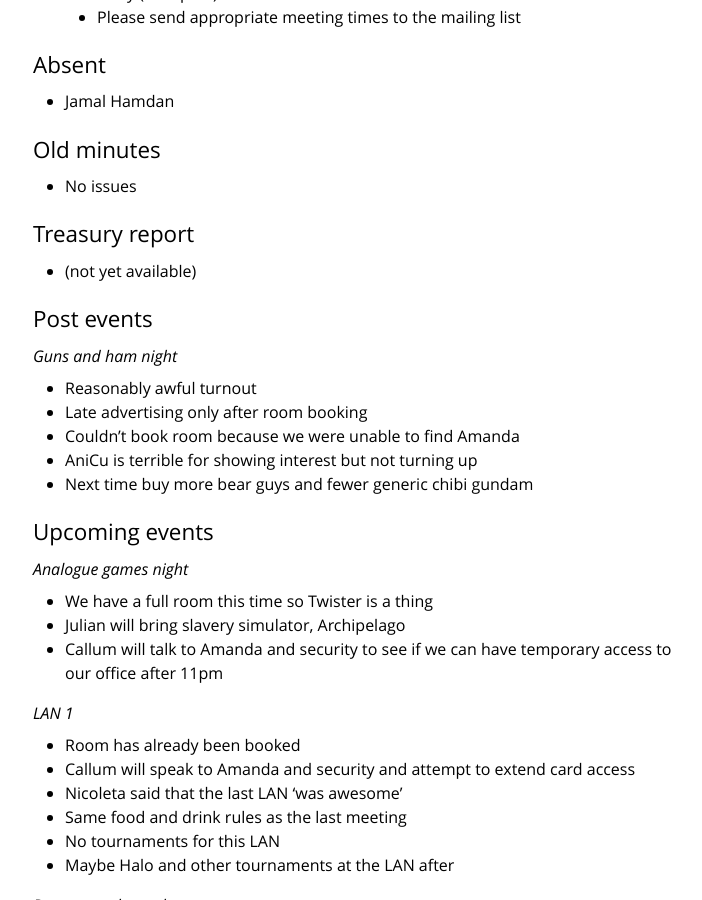
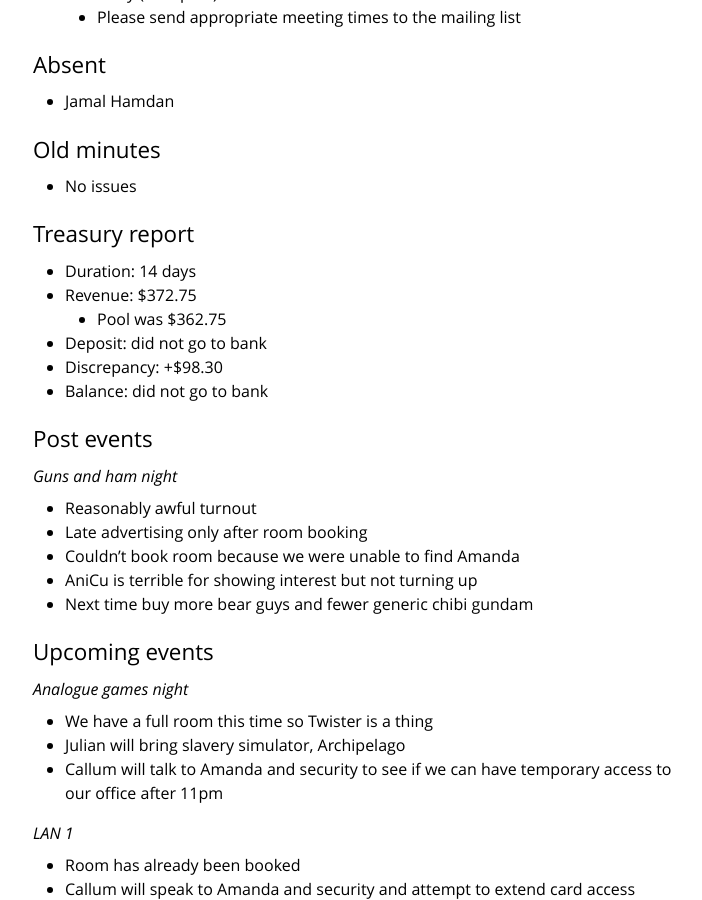
Before and after one commit to ComSSA/www.comssa.org.au, a Jekyll site: the page built from minutes/2014-08-20/index.md, in a window 1280 px wide and 900 px high, scrolled down 533 px. Shown: the whole window, without its empty margins (287-989 px from the left). Built offline with Jekyll 4.4.1, drawn with Linux system fonts in a browser that asks for light colours.

Commit message:
add treasury for 2014-08-20

```diff
--- a/minutes/2014-08-20/index.md
+++ b/minutes/2014-08-20/index.md
@@ -32,7 +32,12 @@ title: Minutes for 2014-08-20
 
 ## Treasury report
 
-  * (not yet available)
+  * Duration: 14 days
+  * Revenue: $372.75
+    * Pool was $362.75
+  * Deposit: did not go to bank
+  * Discrepancy: +$98.30
+  * Balance: did not go to bank
 
 ## Post events
 
```
